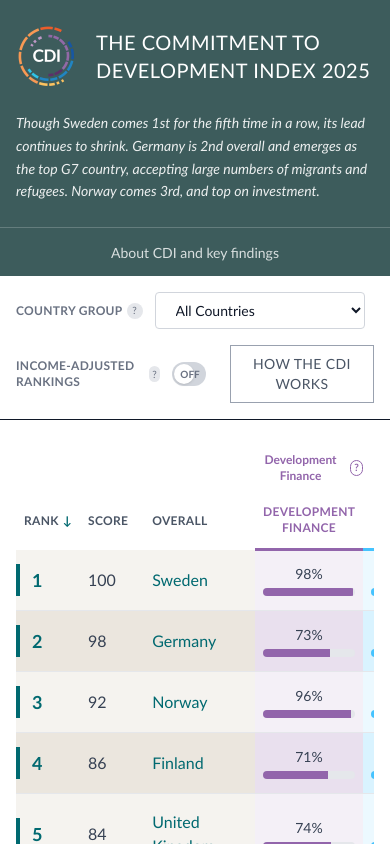
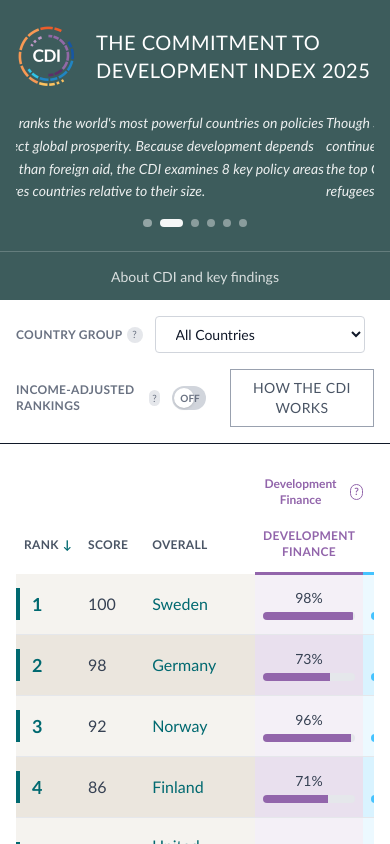
Before and after one commit to jeremygaines/cdi-2025-rebuild, a React (Vite) app in the folder cdi-app/: page / in a window 390 px wide. Shown: the top 844 px of the page. Built offline with nearby package versions, Linux system fonts and the light colour scheme.

Commit message:
adjusted pop-out drawer for country reports

```diff
--- a/cdi-app/src/components/layout/Hero.tsx
+++ b/cdi-app/src/components/layout/Hero.tsx
@@ -1,3 +1,4 @@
+import { useState, useEffect } from 'react';
 import { useData } from '@/context/DataContext';
 
 interface HeroProps {
@@ -6,11 +7,34 @@
   showKeyFindings?: boolean;
 }
 
+const KEY_FINDINGS = [
+  "The CDI ranks the world's most powerful countries on policies that affect global prosperity. Because development depends on more than foreign aid, the CDI examines 8 key policy areas and scores countries relative to their size.",
+
+  "Though Sweden comes 1st for the fifth time in a row, its lead continues to shrink. Germany is 2nd overall and emerges as the top G7 country, accepting large numbers of migrants and refugees. Norway comes 3rd, and top on investment.",
+
+  "Fossil fuel subsidies rose in most countries in response to energy price spikes resulting from Russia's invasion of Ukraine, though 10 countries, including Australia and Türkiye, reduced them despite these pressures.",
+
+  "Most countries, with some exceptions like Luxembourg, are giving less finance for development than in 2023. Fewer are channelling funds through multilateral organizations, and aid is increasingly directed away from the poorest countries.",
+
+  "Just over three-quarters of CDI countries cut their emissions per person between 2019 and 2023, but overall emissions across those countries still rose, driven by emissions increases in China (which ranked 34th overall).",
+
+  "As wealthier countries might be expected to contribute more, we allow users to \"income-adjust\" scores. Portugal, Czechia, and Spain move up to the top 10 in income-adjusted rankings."
+];
+
 export function Hero({ title, subtitle, showKeyFindings = true }: HeroProps) {
   const { year } = useData();
+  const [currentSlide, setCurrentSlide] = useState(0);
 
-  // Key findings text - can be made dynamic later
-  const keyFindings = `Though Sweden comes 1st for the fifth time in a row, its lead continues to shrink. Germany is 2nd overall and emerges as the top G7 country, accepting large numbers of migrants and refugees. Norway comes 3rd, and top on investment.`;
+  // Auto-rotate slides every 6 seconds
+  useEffect(() => {
+    if (!showKeyFindings || subtitle) return;
+
+    const interval = setInterval(() => {
+      setCurrentSlide((prev) => (prev + 1) % KEY_FINDINGS.length);
+    }, 6000);
+
+    return () => clearInterval(interval);
+  }, [showKeyFindings, subtitle]);
 
   return (
     <div>
@@ -39,12 +63,45 @@
               </h1>
             </div>
 
-            {/* Right side - Key findings */}
+            {/* Right side - Key findings slider */}
             {showKeyFindings && !subtitle && (
               <div className="lg:max-w-md xl:max-w-lg">
-                <p className="text-sm md:text-base italic text-white/90 leading-relaxed">
-                  {keyFindings}
-                </p>
+                <div className="relative">
+                  {/* Slider content */}
+                  <div className="overflow-hidden">
+                    <div
+                      className="flex transition-transform duration-500 ease-in-out"
+                      style={{ transform: `translateX(-${currentSlide * 100}%)` }}
+                    >
+                      {KEY_FINDINGS.map((finding, index) => (
+                        <div
+                          key={index}
+                          className="w-full flex-shrink-0"
+                        >
+                          <p className="text-sm md:text-base italic text-white/90 leading-relaxed">
+                            {finding}
+                          </p>
+                        </div>
+                      ))}
+                    </div>
+                  </div>
+
+                  {/* Navigation dots */}
+                  <div className="flex justify-center gap-2 mt-4">
+                    {KEY_FINDINGS.map((_, index) => (
+                      <button
+                        key={index}
+                        onClick={() => setCurrentSlide(index)}
+                        className={`w-2 h-2 rounded-full transition-all ${
+                          index === currentSlide
+                            ? 'bg-white w-6'
+                            : 'bg-white/40 hover:bg-white/60'
+                        }`}
+                        aria-label={`Go to slide ${index + 1}`}
+                      />
+                    ))}
+                  </div>
+                </div>
               </div>
             )}
 
--- /dev/null
+++ b/cdi-app/src/components/table/CountryOverview.tsx
@@ -0,0 +1,96 @@
+import { Link } from 'react-router-dom';
+import type { Country } from '@/types';
+
+interface CountryOverviewProps {
+  country: Country;
+  onClose: () => void;
+}
+
+export function CountryOverview({ country, onClose }: CountryOverviewProps) {
+  // Placeholder text - will be replaced with real data later
+  const overviewText = `${country.name} ranks 4th in the Commitment to Development Index. It ranks in the top half on all components except for technology, and scores particularly well on both health and security, where it ranks 1st place.
+
+When we assess ${country.name} relative to expectations based on its income level, its rank falls two places, to 6th. Full income-adjusted results are at the end of the country report.`;
+
+  const shareUrl = typeof window !== 'undefined' ? window.location.origin + `/country/${country.id}` : '';
+  const shareText = `Check out ${country.name}'s performance in the Commitment to Development Index`;
+
+  const handleFacebookShare = () => {
+    window.open(
+      `https://www.facebook.com/sharer/sharer.php?u=${encodeURIComponent(shareUrl)}`,
+      '_blank',
+      'width=600,height=400'
+    );
+  };
+
+  const handleTwitterShare = () => {
+    window.open(
+      `https://twitter.com/intent/tweet?text=${encodeURIComponent(shareText)}&url=${encodeURIComponent(shareUrl)}`,
+      '_blank',
+      'width=600,height=400'
+    );
+  };
+
+  return (
+    <tr>
+      <td colSpan={100} className="bg-white border-b border-gray-200">
+        <div className="px-6 py-6 max-w-5xl">
+          <div className="flex items-start justify-between mb-4">
+            <h3 className="text-lg font-bold text-gray-800 uppercase tracking-wide">
+              Overall:
+            </h3>
+            <button
+              onClick={onClose}
+              className="text-cdi-primary hover:text-cdi-dark text-sm font-medium flex items-center gap-1"
+            >
+              CLOSE
+              <svg className="w-4 h-4" fill="none" stroke="currentColor" viewBox="0 0 24 24">
+                <circle cx="12" cy="12" r="10" strokeWidth="2" />
+                <path strokeLinecap="round" strokeLinejoin="round" strokeWidth={2} d="M15 9l-6 6m0-6l6 6" />
+              </svg>
+            </button>
+          </div>
+
+          <div className="text-gray-700 leading-relaxed space-y-3 mb-6">
+            {overviewText.split('\n\n').map((paragraph, index) => (
+              <p key={index}>{paragraph}</p>
+            ))}
+          </div>
+
+          <div className="flex items-center gap-4">
+            <Link
+              to={`/country/${country.id}`}
+              className="bg-cdi-primary text-white px-8 py-3 font-medium hover:bg-cdi-dark transition-colors uppercase tracking-wide"
+            >
+              View Country Report
+            </Link>
+
+            <span className="text-sm text-gray-600 font-medium uppercase tracking-wide">
+              Share
+            </span>
+
+            <button
+              onClick={handleFacebookShare}
+              className="border-2 border-cdi-primary text-cdi-primary hover:bg-cdi-primary hover:text-white transition-colors p-2 rounded"
+              aria-label="Share on Facebook"
+            >
+              <svg className="w-5 h-5" fill="currentColor" viewBox="0 0 24 24">
+                <path d="M24 12.073c0-6.627-5.373-12-12-12s-12 5.373-12 12c0 5.99 4.388 10.954 10.125 11.854v-8.385H7.078v-3.47h3.047V9.43c0-3.007 1.792-4.669 4.533-4.669 1.312 0 2.686.235 2.686.235v2.953H15.83c-1.491 0-1.956.925-1.956 1.874v2.25h3.328l-.532 3.47h-2.796v8.385C19.612 23.027 24 18.062 24 12.073z"/>
+              </svg>
+            </button>
+
+            <button
+              onClick={handleTwitterShare}
+              className="border-2 border-cdi-primary text-cdi-primary hover:bg-cdi-primary hover:text-white transition-colors p-2 rounded"
+              aria-label="Share on Twitter"
+            >
+              <svg className="w-5 h-5" fill="currentColor" viewBox="0 0 24 24">
+                <path d="M23.953 4.57a10 10 0 01-2.825.775 4.958 4.958 0 002.163-2.723c-.951.555-2.005.959-3.127 1.184a4.92 4.92 0 00-8.384 4.482C7.69 8.095 4.067 6.13 1.64 3.162a4.822 4.822 0 00-.666 2.475c0 1.71.87 3.213 2.188 4.096a4.904 4.904 0 01-2.228-.616v.06a4.923 4.923 0 003.946 4.827 4.996 4.996 0 01-2.212.085 4.936 4.936 0 004.604 3.417 9.867 9.867 0 01-6.102 2.105c-.39 0-.779-.023-1.17-.067a13.995 13.995 0 007.557 2.209c9.053 0 13.998-7.496 13.998-13.985 0-.21 0-.42-.015-.63A9.935 9.935 0 0024 4.59z"/>
+              </svg>
+            </button>
+          </div>
+        </div>
+      </td>
+    </tr>
+  );
+}
--- a/cdi-app/src/components/table/RankingTable.tsx
+++ b/cdi-app/src/components/table/RankingTable.tsx
@@ -1,10 +1,10 @@
-import { useState, useMemo } from 'react';
+import { useState, useMemo, Fragment } from 'react';
 import { Link } from 'react-router-dom';
 import { useData } from '@/context/DataContext';
 import { useFilters } from '@/context/FilterContext';
-import { DetailDrawer } from '@/components/drawer/DetailDrawer';
 import { HelpModal } from '@/components/modals/HelpModal';
 import { helpContent, type HelpContentKey } from '@/content/helpContent';
+import { CountryOverview } from './CountryOverview';
 import type { Country, Component } from '@/types';
 
 type SortField = 'rank' | 'score' | string;
@@ -40,8 +40,7 @@
   const { selectedGroupId, showAdjusted } = useFilters();
   const [sortField, setSortField] = useState<SortField>('rank');
   const [sortDirection, setSortDirection] = useState<SortDirection>('asc');
-  const [selectedCountry, setSelectedCountry] = useState<Country | null>(null);
-  const [selectedComponentId, setSelectedComponentId] = useState<string | null>(null);
+  const [selectedCountryId, setSelectedCountryId] = useState<string | null>(null);
   const [activeHelpModal, setActiveHelpModal] = useState<HelpContentKey | null>(null);
 
   const filteredCountries = useMemo(() => {
@@ -83,14 +82,8 @@
     }
   };
 
-  const handleCellClick = (country: Country, componentId: string) => {
-    setSelectedCountry(country);
-    setSelectedComponentId(componentId);
-  };
-
-  const handleCloseDrawer = () => {
-    setSelectedCountry(null);
-    setSelectedComponentId(null);
+  const handleRowClick = (countryId: string) => {
+    setSelectedCountryId(prev => prev === countryId ? null : countryId);
   };
 
   // Group components by their group
@@ -191,15 +184,22 @@
 
           <tbody>
             {sortedCountries.map((country, index) => (
+              <Fragment key={country.id}>
                 <CountryRow
-                key={country.id}
                   country={country}
                   components={components}
                   showAdjusted={showAdjusted}
                   isEven={index % 2 === 1}
-                onCellClick={handleCellClick}
-                isSelected={selectedCountry?.id === country.id}
+                  onRowClick={handleRowClick}
+                  isSelected={selectedCountryId === country.id}
                 />
+                {selectedCountryId === country.id && (
+                  <CountryOverview
+                    country={country}
+                    onClose={() => setSelectedCountryId(null)}
+                  />
+                )}
+              </Fragment>
             ))}
           </tbody>
         </table>
@@ -210,13 +210,6 @@
           No countries found for the selected filter.
         </div>
       )}
-
-      <DetailDrawer
-        isOpen={selectedCountry !== null}
-        onClose={handleCloseDrawer}
-        country={selectedCountry}
-        componentId={selectedComponentId}
-      />
 
       <HelpModal
         isOpen={activeHelpModal !== null}
@@ -233,11 +226,11 @@
   components: Component[];
   showAdjusted: boolean;
   isEven: boolean;
-  onCellClick: (country: Country, componentId: string) => void;
+  onRowClick: (countryId: string) => void;
   isSelected: boolean;
 }
 
-function CountryRow({ country, components, showAdjusted, isEven, onCellClick, isSelected }: CountryRowProps) {
+function CountryRow({ country, components, showAdjusted, isEven, onRowClick, isSelected }: CountryRowProps) {
   const rank = showAdjusted ? country.rankAdjusted : country.rank;
   const score = showAdjusted ? country.scoreAdjusted : country.score;
 
@@ -245,7 +238,10 @@
   const firstColsBg = isSelected ? 'rgb(200, 220, 255)' : getRowBgColor(ROW_BASE_COLOR, isEven);
 
   return (
-    <tr className="border-b border-gray-200 hover:brightness-95 transition-all">
+    <tr
+      className="border-b border-gray-200 hover:brightness-95 transition-all cursor-pointer"
+      onClick={() => onRowClick(country.id)}
+    >
       {/* Rank cell with teal color and left bar */}
       <td
         className="py-4 relative"
@@ -280,13 +276,12 @@
         className="px-4 py-4"
         style={{ background: firstColsBg }}
       >
-        <Link
-          to={`/country/${country.id}`}
-          className="text-gray-800 hover:underline font-medium"
+        <span
+          className="text-gray-800 font-medium"
           style={{ color: 'rgb(0, 105, 112)' }}
         >
           {country.name}
-        </Link>
+        </span>
       </td>
 
       {/* Component cells */}
@@ -304,9 +299,8 @@
         return (
           <td
             key={component.id}
-            className="px-2 py-3 cursor-pointer hover:brightness-90 transition-all"
+            className="px-2 py-3"
             style={{ background: cellBg }}
-            onClick={() => onCellClick(country, component.id)}
           >
             <div className="flex flex-col items-center gap-1">
               {/* Percentage value */}
```
Lines whose indentation alone changed are shown as unchanged.
